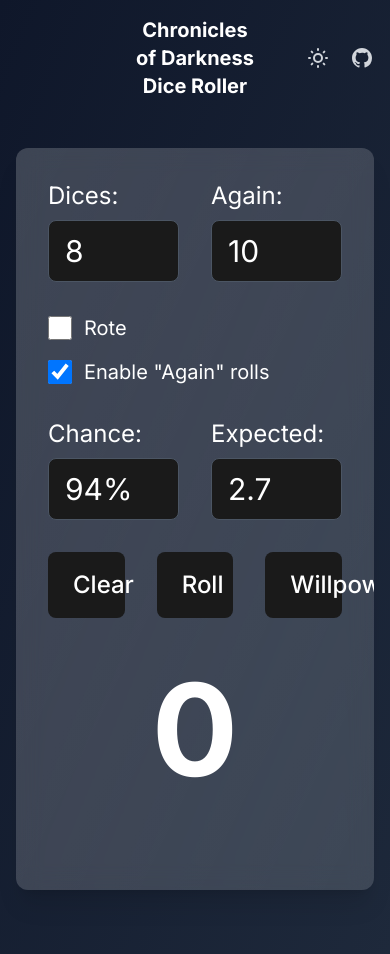
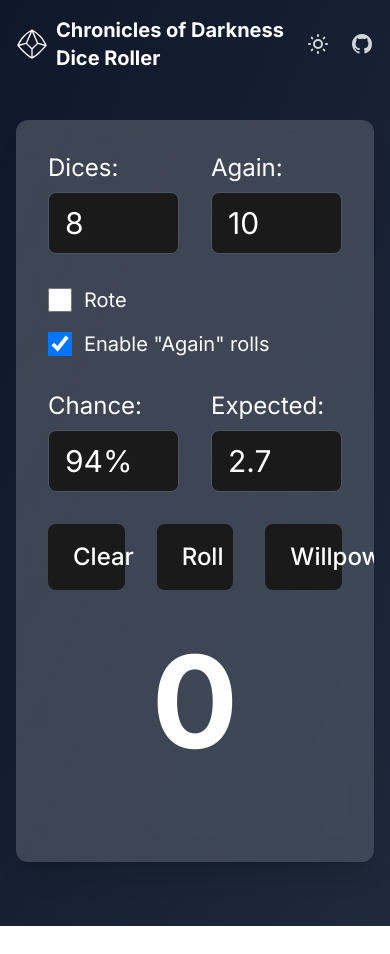
Before and after one commit to MaxAndreasLundin/dice_roller, a React (Vite) app: page / in a window 390 px wide. After the commit the page ends 926 px from the top, so only its background shows below. Built offline with nearby package versions, Linux system fonts and the light colour scheme.

Commit message:
header changes

```diff
--- a/src/Components/Header.tsx
+++ b/src/Components/Header.tsx
@@ -10,16 +10,20 @@ const Header: React.FC = () => {
   };
 
   return (
-    <header>
-      <div className="max-w-7xl mx-auto px-4 sm:px-6 lg:px-8">
+    <header className="w-full">
+      <div className=" mx-auto px-4 sm:px-6 lg:px-8">
         <div className="flex justify-between items-center py-4">
-          <div className="flex-1"></div>
-          <div className="flex-1 text-center">
+          <div className="flex items-center">
+            <img
+              src="/dice-d10-white.svg"
+              alt="Dice D10"
+              className="h-8 w-8 mr-2"
+            />
             <span className="text-white font-bold text-xl">
               Chronicles of Darkness Dice Roller
             </span>
           </div>
-          <div className="flex-1 flex justify-end items-center space-x-4">
+          <div className="flex items-center space-x-4">
             <button
               onClick={toggleDarkMode}
               className="text-gray-300 hover:text-white focus:outline-none transition-colors bg-transparent border-none p-1"
```
Also changed, not shown: public/dice-d10-white.svg (added).
